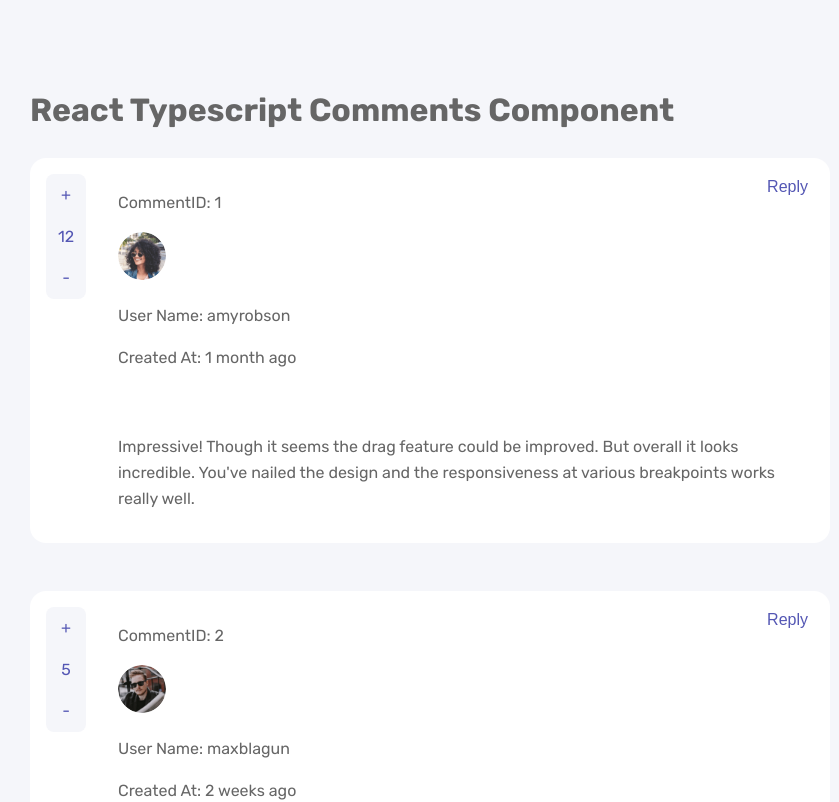
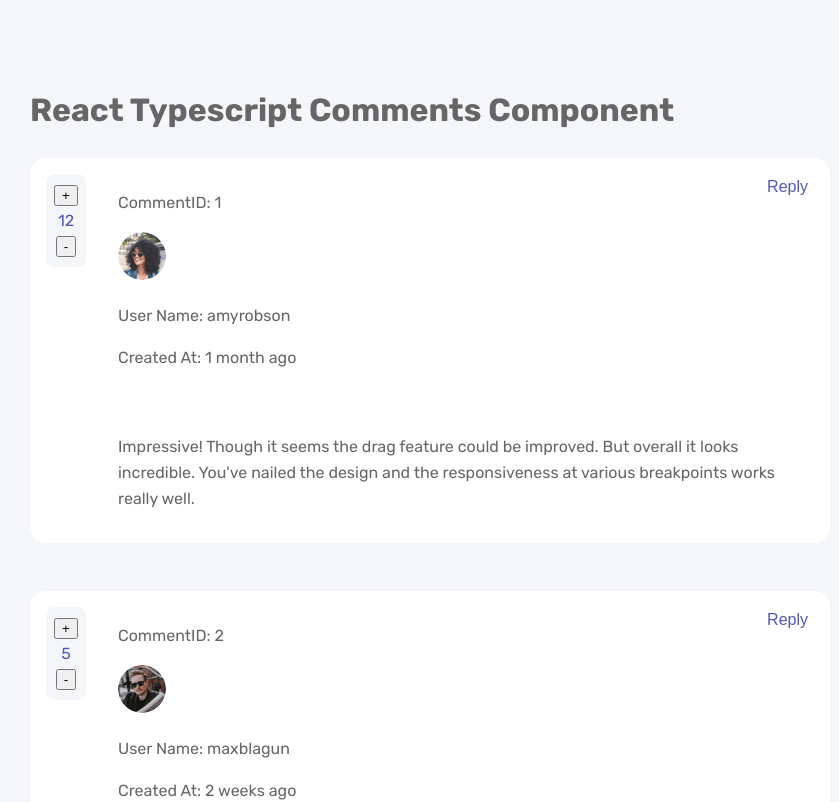
Before and after one commit to philval/react-typescript-comments-component, a React (Create React App) app: page / in a window 1280 px wide. Shown: the top 802 px of the page, without its empty margins (210-1049 px from the left). Built offline with nearby package versions, Linux system fonts and the light colour scheme.

Commit message:
Add <buttons> for scores

```diff
--- a/src/components/Comment.tsx
+++ b/src/components/Comment.tsx
@@ -32,9 +32,9 @@ export default function Comment({
     <div key={comment.id} className="card-container">
       <div className="card-score">
         <div className="card-score-widget">
-          <div>+</div>
-          <p>{comment.score}</p>
-          <div>-</div>
+          <button className="button-score">+</button>
+          <div className="card-score-number">{comment.score}</div>
+          <button className="button-score">-</button>
         </div>
       </div>
 
```
